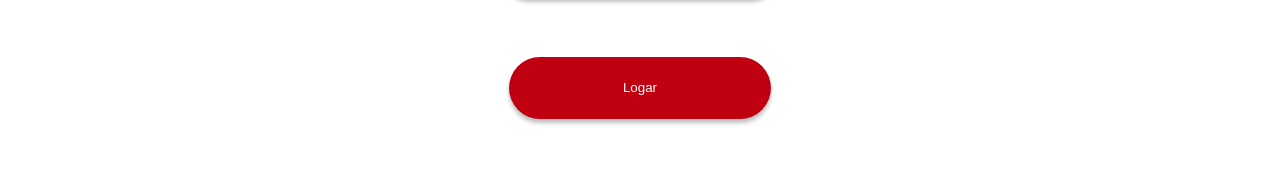
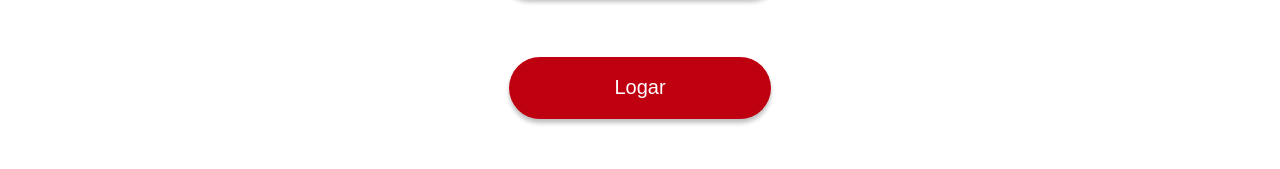
Before and after one commit to Brunoo47/Sistema-Bombeiros, a React (Vite) app in the folder vite-project/: page /infos in a window 1280 px wide. Shown: the part 464-633 px from the top of the page. Built offline with nearby package versions, Linux system fonts and the light colour scheme; a web font is replaced by a local one.

Commit message:
alteração página 4

```diff
--- a/vite-project/src/global.css
+++ b/vite-project/src/global.css
@@ -47,9 +47,9 @@
 }
 
 .InformacoesPage {
+
   display: flex;
   align-items: center;
-  justify-content: center;
   flex-direction: column;
 }
 
--- a/vite-project/src/main.jsx
+++ b/vite-project/src/main.jsx
@@ -44,7 +44,10 @@ root.render(
       <Route path="/metodoHistorico1" element={<MetodoHistorico1 />} />
       <Route path="/metodoHistorico2" element={<MetodoHistorico2 />} />
       <Route path="/metodoHistorico3" element={<MetodoHistorico3 />} />
+      <Route path="/metodoHistorico4" element={<MetodoHistorico4 />} />
       <Route path="/metodoHistorico5" element={<MetodoHistorico5 />} />
     </Routes>
   </BrowserRouter>
+
+
 );
--- a/vite-project/src/pages/Informações/index.jsx
+++ b/vite-project/src/pages/Informações/index.jsx
@@ -21,7 +21,8 @@ function Informacoes() {
               style={{
                 width:'262px',
                 height: '62px',
-                margin: '8px'
+                margin: '8px',
+                fontSize: '20px'
               }}
             />
           </Link>
```
